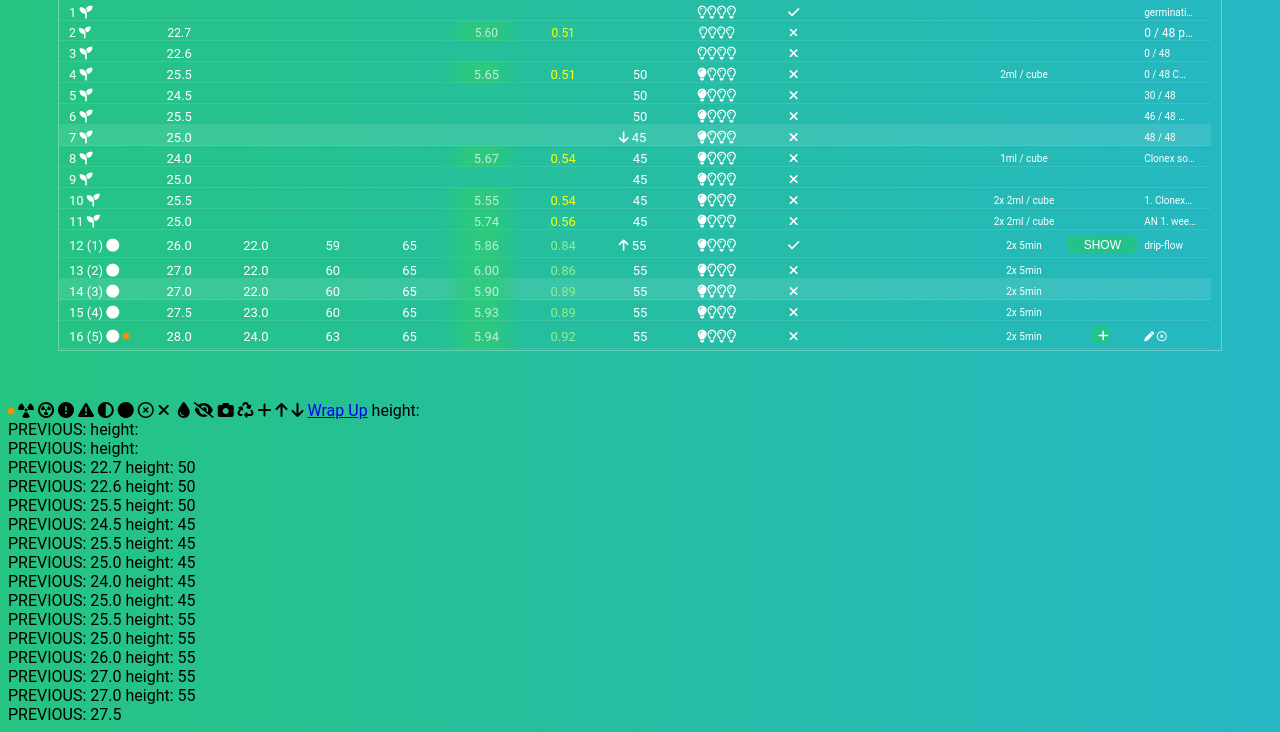
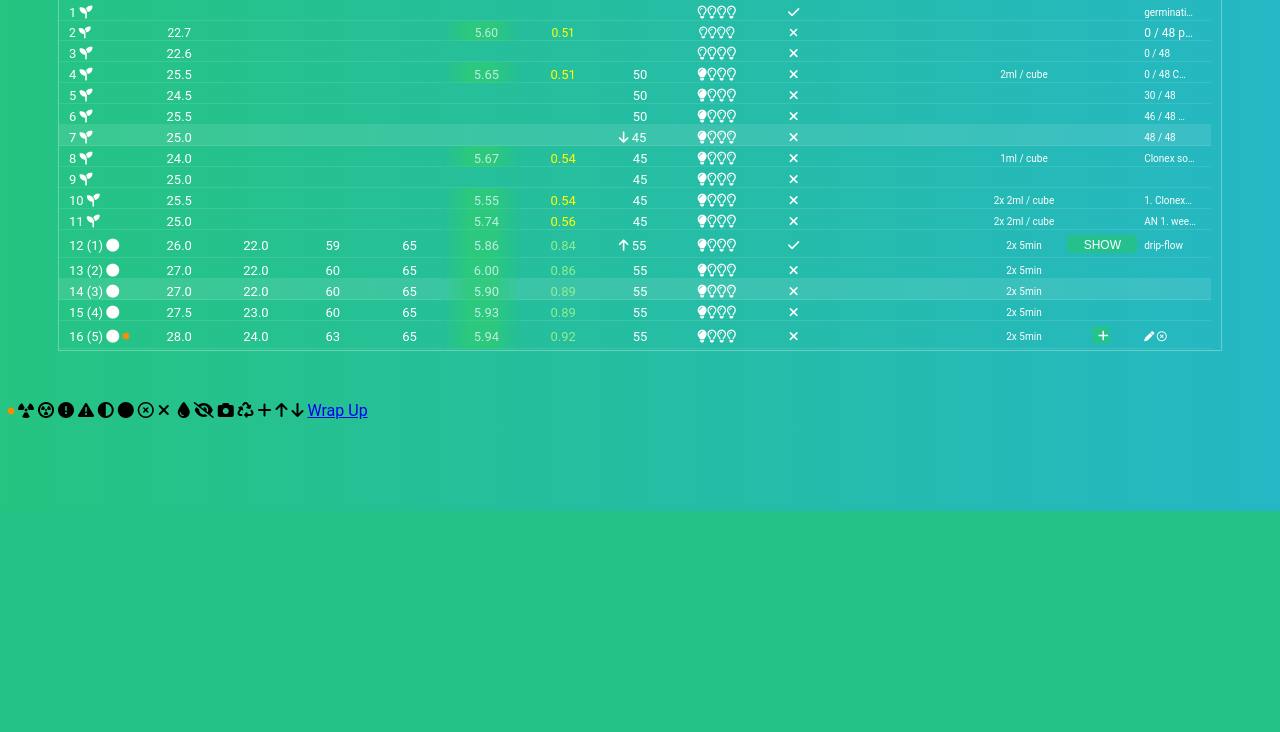
Before and after one commit to co01l3r/grow_log, a Django app: page /record/b2ba55d6-e586-4c89-b380-a279e173db4a/ in a window 1280 px wide. Shown: the part 289-1021 px from the top of the page. After the commit the page ends 800 px from the top, so only its background shows below. Run offline with Django 4.2, Linux system fonts and the light colour scheme; data comes from the database, SQL or seed files in the repository; both versions use the stored data as it was after the commit; some libraries are stand-ins or nearby versions.

```diff
--- a/records/templates/records/record.html
+++ b/records/templates/records/record.html
@@ -339,15 +339,6 @@
 <a href="{% url 'phase_summary' pk=cycle.id %}">Wrap Up</a>
 
 
-
-{% for log in cycle.logs.all %}
-<tr>
-    <td>height: <td>{{ log.light_height|default_if_none:'' }}</td></td>
-    <br>
-    <td>PREVIOUS: {{ log.get_previous_log.temperature_day|default_if_none:''|floatformat:1 }}</td>
-</tr>
-{% endfor %}
-
 {% endblock %}
 </body>
 </html>
```
Also changed, not shown: records/tests/test_models.py (+4 -0 lines), db.sqlite3.
